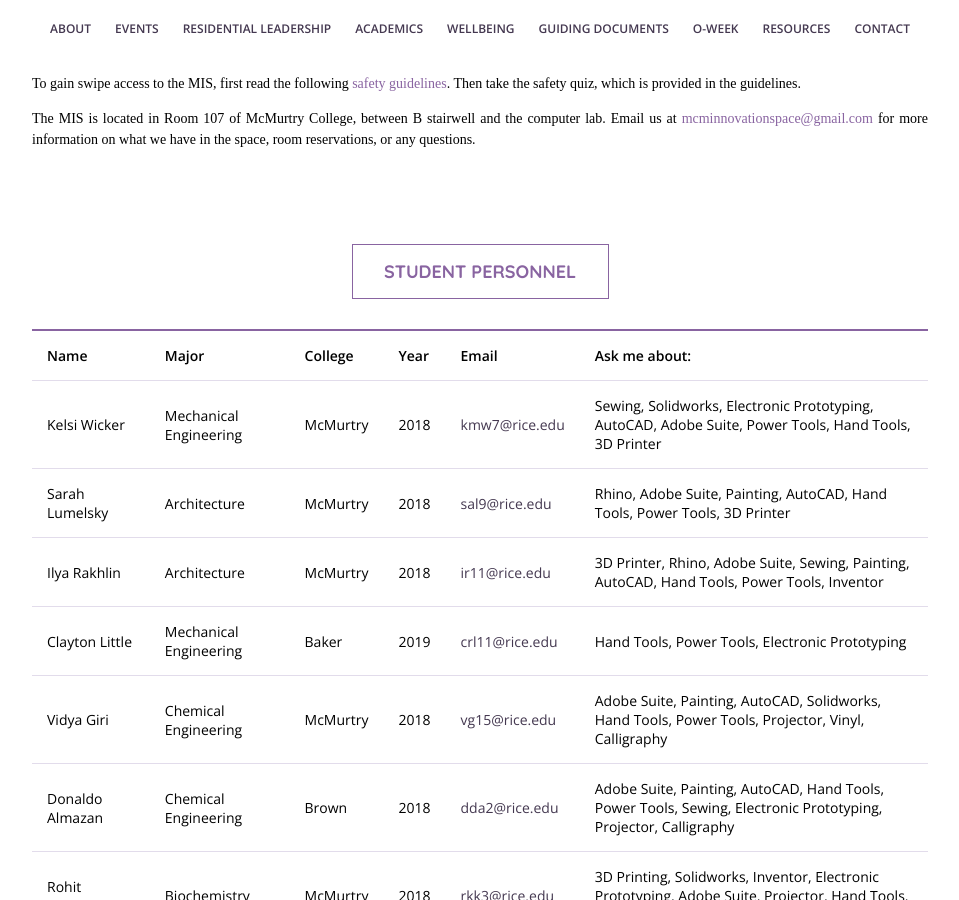
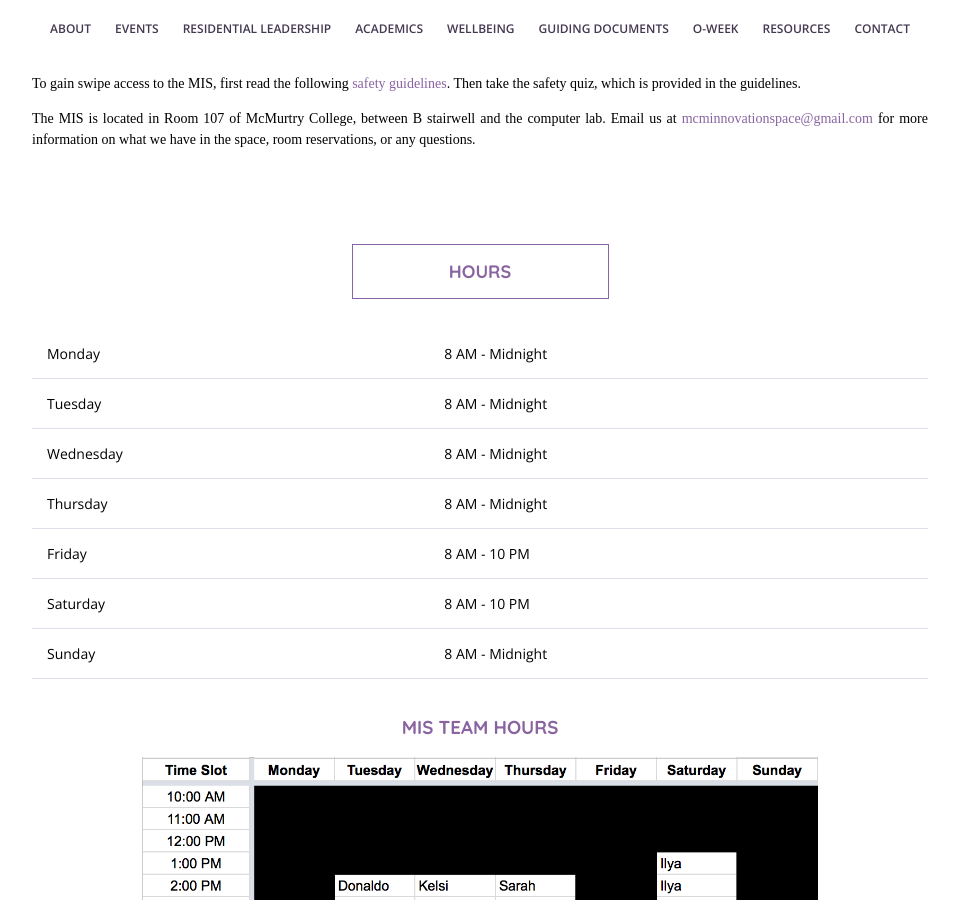
Before and after one commit to mcmurtrycollege/mcmurty-website-old, a Jekyll site: the page built from resources/mis/index.html, in a window 1280 px wide and 900 px high, scrolled down 529 px. Shown: the whole window, without its empty margins (160-1119 px from the left). Built offline with Jekyll 4.4.1, drawn with Linux system fonts in a browser that asks for light colours; nearby versions of some CDN libraries; some web fonts are replaced.

Commit message:
mis hours

```diff
--- a/resources/mis/index.html
+++ b/resources/mis/index.html
@@ -14,6 +14,47 @@ title: McMurtry Innovation Space
 
 		<p>The MIS is located in Room 107 of McMurtry College, between B stairwell and the computer lab. Email us at <a href="mailto:mcminnovationspace@gmail.com">mcminnovationspace@gmail.com</a> for more information on what we have in the space, room reservations, or any questions. </p>
 	</div>
+</section>
+
+<section>
+	<h2>Hours</h2>
+	<br>
+	<table>
+		<tr class="table-data">
+			<td>Monday</td>
+			<td>8 AM - Midnight</td>
+		</tr>
+		<tr class="table-data">
+			<td>Tuesday</td>
+			<td>8 AM - Midnight</td>
+		</tr>
+		<tr class="table-data">
+			<td>Wednesday</td>
+			<td>8 AM - Midnight</td>
+		</tr>
+		<tr class="table-data">
+			<td>Thursday</td>
+			<td>8 AM - Midnight</td>
+		</tr>
+		<tr class="table-data">
+			<td>Friday</td>
+			<td>8 AM - 10 PM</td>
+		</tr>
+		<tr class="table-data">
+			<td>Saturday</td>
+			<td>8 AM - 10 PM</td>
+		</tr>
+		<tr class="table-data">
+			<td>Sunday</td>
+			<td>8 AM - Midnight</td>
+		</tr>
+	</table>
+	<br>
+	<br>
+	<h3>MIS Team Hours</h3>
+	<br>
+	<img src="/assets/img/mis_team_hours.png" width="300px" height="300px" alt="">
+
 </section>
 
 <section>
```
Also changed, not shown: assets/img/mis_team_hours.png (added).
